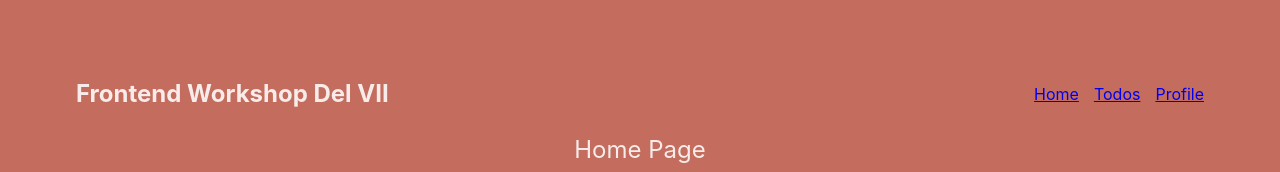
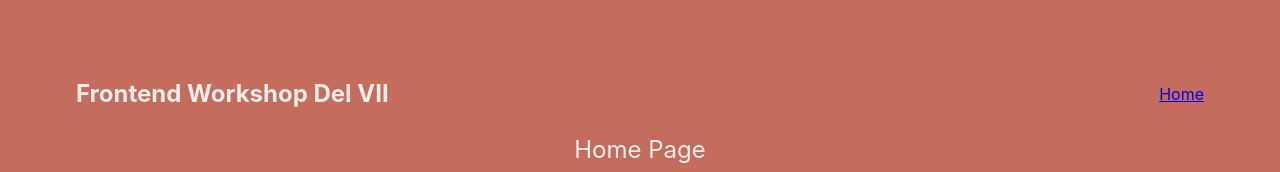
Before and after one commit to alejandrochacinortega/spk-frontend-workshop-react, a React (Vite) app: page / in a window 1280 px wide. Shown: the top 172 px of the page. Built offline with nearby package versions, Linux system fonts and the light colour scheme.

Commit message:
demo ready

```diff
--- a/db.json
+++ b/db.json
@@ -13,9 +13,9 @@
       "id": "1729490454291"
     },
     {
-      "id": "1729491337153",
       "title": "Eat breakfast",
-      "completed": false
+      "completed": true,
+      "id": "1729491337153"
     },
     {
       "id": "1729491342686",
--- a/package.json
+++ b/package.json
@@ -8,7 +8,8 @@
     "build": "tsc -b && vite build",
     "lint": "eslint .",
     "preview": "vite preview",
-    "format": "prettier --write \"src/**/*.{ts,tsx}\""
+    "format": "prettier --write \"src/**/*.{ts,tsx}\"",
+    "backend": "npx json-server db.json"
   },
   "dependencies": {
     "json-server": "^1.0.0-beta.3",
--- a/src/App.tsx
+++ b/src/App.tsx
@@ -1,7 +1,5 @@
 import React from 'react';
 
-import TodoList from './components/todoList/TodoList';
-import Profile from './components/profile/Profile';
 import { BrowserRouter, Route, Routes } from 'react-router-dom';
 import Header from './components/header/Header';
 import Home from './components/home/Home';
@@ -12,8 +10,8 @@ const App: React.FC = () => {
       <Header />
       <Routes>
         <Route path="/" element={<Home />} />
-        <Route path="/todos" element={<TodoList />} />
-        <Route path="/profile" element={<Profile />} />
+        {/* // TODO: Add routes for todos and profile */}
+        {/* // TODO: Routes must be "/todos" and "/profile" */}
       </Routes>
     </BrowserRouter>
   );
--- a/src/components/header/Header.tsx
+++ b/src/components/header/Header.tsx
@@ -1,5 +1,5 @@
 import { Link } from 'react-router-dom';
-import './Header.css'; // Optional: for styling
+import './Header.css';
 
 const Header: React.FC = () => {
   return (
@@ -10,12 +10,8 @@ const Header: React.FC = () => {
           <li>
             <Link to="/">Home</Link>
           </li>
-          <li>
-            <Link to="/todos">Todos</Link>
-          </li>
-          <li>
-            <Link to="/profile">Profile</Link>
-          </li>
+          {/* // TODO: Link to todos page  */}
+          {/* // TODO: Link to profile page */}
         </ul>
       </nav>
     </header>
```
